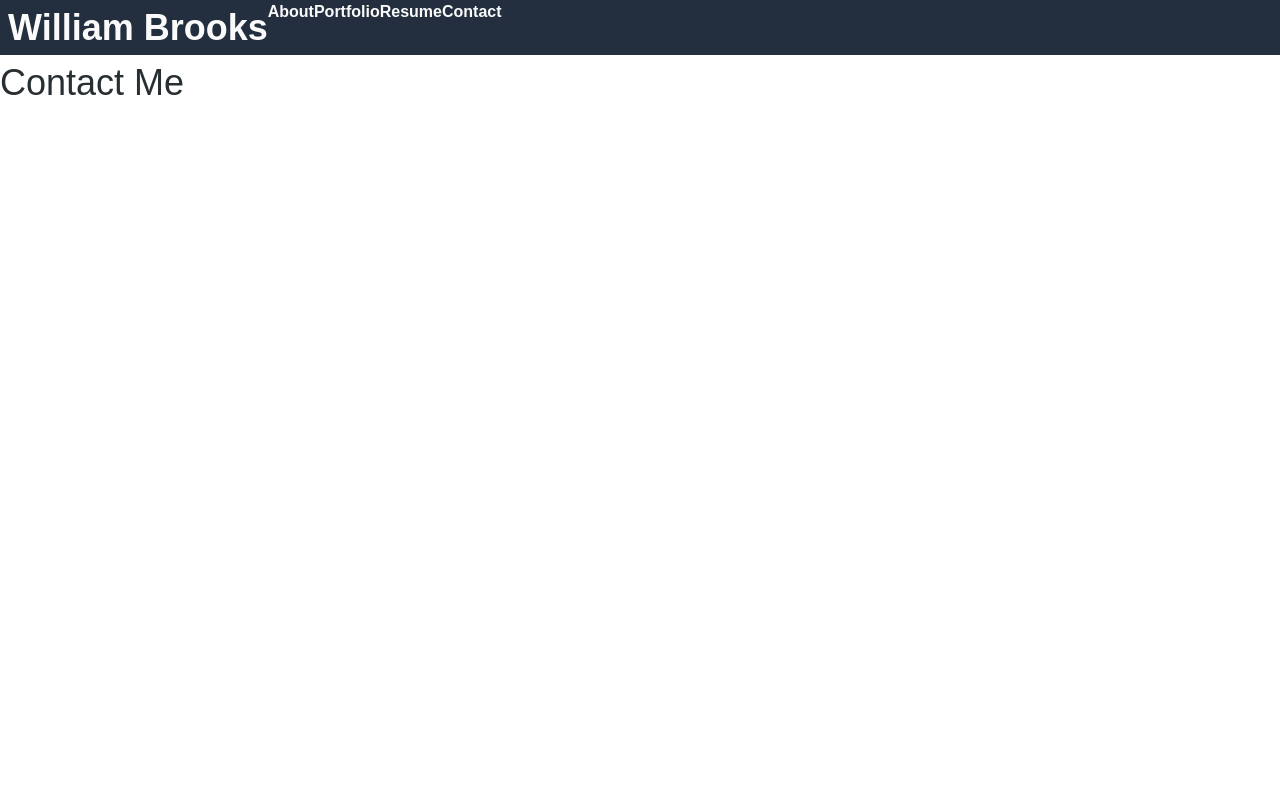
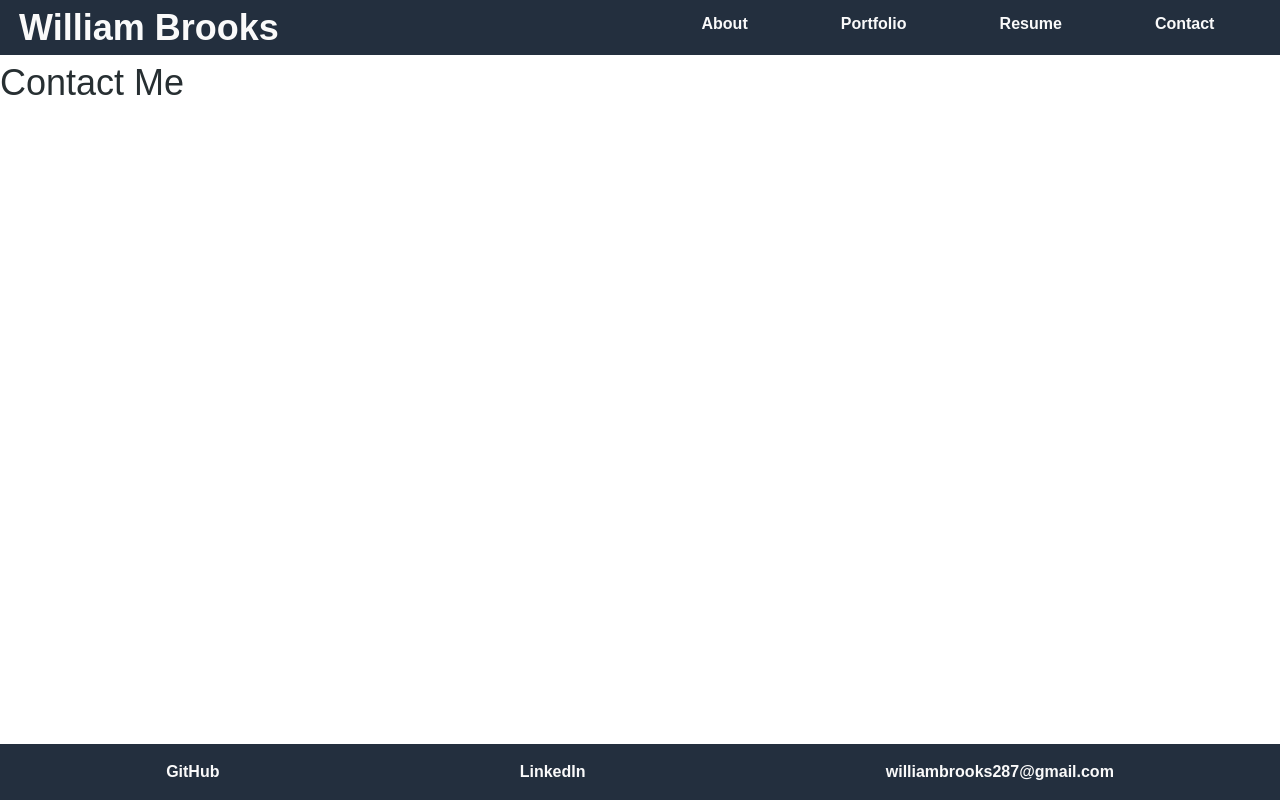
Before and after one commit to WBrooks28/react-portfolio, a React (Create React App) app: page /contact in a window 1280 px wide. Built offline with nearby package versions, Linux system fonts and the light colour scheme.

Commit message:
clean up header and footer

```diff
--- a/public/index.html
+++ b/public/index.html
@@ -24,6 +24,7 @@
       work correctly both with client-side routing and a non-root public URL.
       Learn how to configure a non-root public URL by running `npm run build`.
     -->
+    <link rel="stylesheet" href="https://cdn.jsdelivr.net/npm/bootstrap@4.0.0/dist/css/bootstrap.min.css" integrity="sha384-Gn5384xqQ1aoWXA+058RXPxPg6fy4IWvTNh0E263XmFcJlSAwiGgFAW/dAiS6JXm" crossorigin="anonymous">
     <title>William Brooks</title>
   </head>
   <body>
--- a/src/App.js
+++ b/src/App.js
@@ -5,6 +5,7 @@ import About from './components/About';
 import Portfolio from './components/Portfolio';
 import Resume from './components/Resume';
 import Contact from './components/Contact';
+import Footer from './components/Footer';
 
 function App() {
   return (
@@ -17,6 +18,7 @@ function App() {
               <Route exact path="/resume" component={Resume} />
               <Route exact path="/contact" component={Contact} />
             </Switch>
+            <Footer />
         </div>
       </Router>
   );
--- /dev/null
+++ b/src/components/Footer/index.js
@@ -0,0 +1,13 @@
+import React from "react";
+
+function Footer() {
+    return(
+        <footer className="flex-row fixed-bottom justify-content-around p-3">
+            <a href="https://github.com/WBrooks28" target="_blank" rel="noopener noreferrer">GitHub</a>
+                <a href="https://www.linkedin.com/in/william-brooks28/" target="_blank" rel="noopener noreferrer">LinkedIn</a>
+                <a href="mailto:williambrooks287@gmail.com">williambrooks287@gmail.com</a>
+        </footer>
+    );
+}
+
+export default Footer;
--- a/src/components/Nav/index.js
+++ b/src/components/Nav/index.js
@@ -4,33 +4,34 @@ import { Link } from "react-router-dom";
 function Nav() {
 
   return (
-    <header className="flex-row px-1">
-      <h1>
+    <header className="flex-row px-1 ">
+      <h1 className="col font-weight-bold">
         <Link to="/">
           William Brooks
         </Link>
       </h1>
-
-      <nav>
+      <div className="flex-row align-middle justify-content-around col pt-2">
+        <nav className="m-1 nav-item h-2">
           <Link to="/">
             About
           </Link>
         </nav>
-      <nav>
+        <nav className="m-1 nav-item h-2">
           <Link to="/portfolio">
             Portfolio
           </Link>
         </nav>
-      <nav>
+        <nav className="m-1 nav-item h-2">
           <Link to="/resume">
             Resume
           </Link>
         </nav>
-      <nav>
+        <nav className="m-1 nav-item h-2">
           <Link to="/Contact">
             Contact
           </Link>
         </nav>
+      </div>
     </header>
   );
 }
--- a/src/index.css
+++ b/src/index.css
@@ -84,6 +84,14 @@ header {
 }
 
 header a {
+  color: var(--light);
+}
+
+footer {
+  background: var(--primary);
+}
+
+footer a {
   color: var(--light);
 }
 
```
Lines whose indentation alone changed are shown as unchanged.
